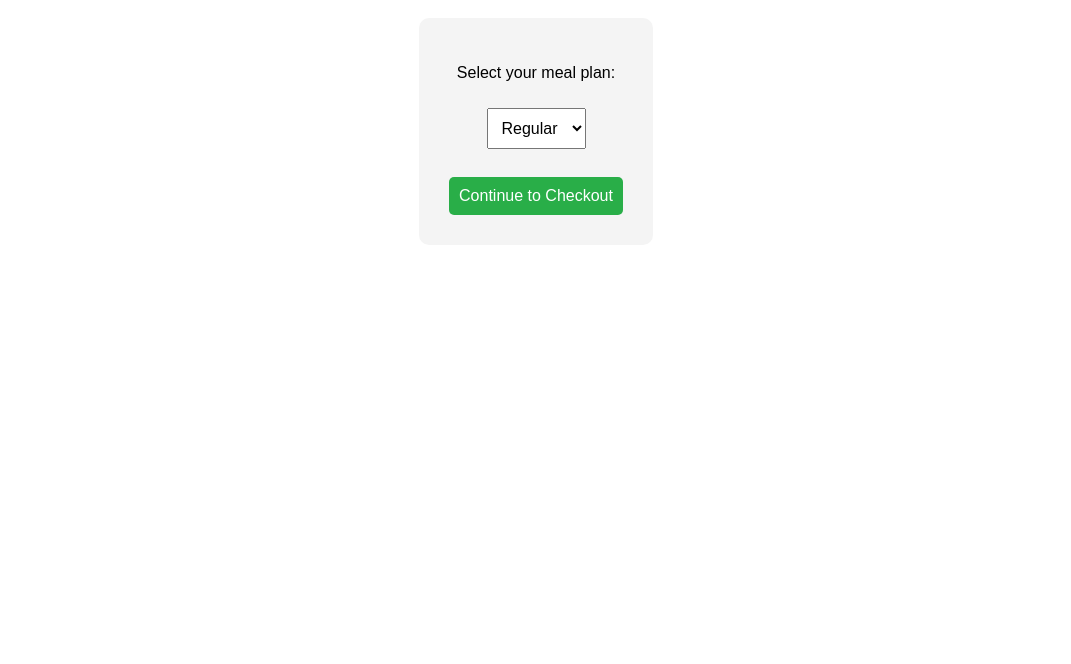
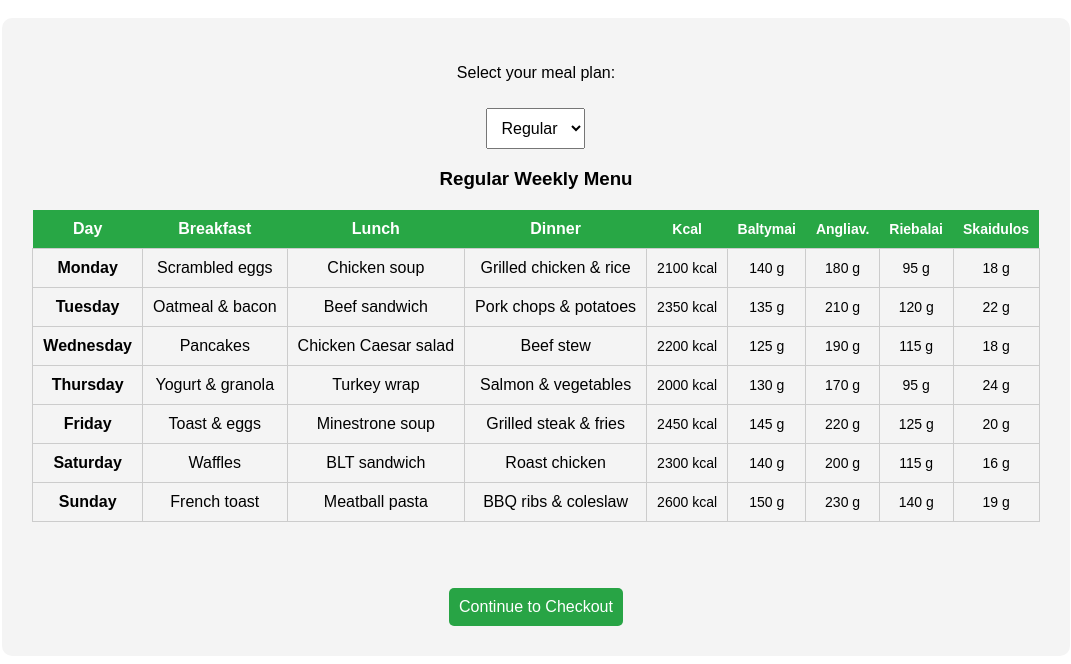
Before and after one commit to David-VilniusTech/PKP_Projektas, a website: page index.html in a window 1280 px wide. Shown: the part 160-824 px from the top of the page, without its empty margins (104-1175 px from the left). Before the commit the page ends 800 px from the top, so only its background shows below. Drawn offline with Linux system fonts and the light colour scheme.

Commit message:
[DDKA-15 Dienos maistine verte per savaite]

```diff
--- a/index.html
+++ b/index.html
@@ -3,35 +3,7 @@
 <head>
 <meta charset="UTF-8">
 <title>Meal Delivery Service</title>
-
-<style>
-body{
-    font-family: Arial;
-    text-align: center;
-    margin-top: 120px;
-}
-
-.container{
-    background: #f4f4f4;
-    padding: 30px;
-    display: inline-block;
-    border-radius: 10px;
-}
-
-select, button{
-    padding: 10px;
-    font-size: 16px;
-    margin-top: 10px;
-}
-
-button{
-    background-color: #29ae48;
-    color: white;
-    border: none;
-    border-radius: 5px;
-    cursor: pointer;
-}
-</style>
+<link rel="stylesheet" href = "styles.css">
 </head>
 
 <body>
@@ -42,10 +14,28 @@ button{
 
 <p>Select your meal plan:</p>
 
-<select id="mealPlan">
+<select id="mealPlan" onchange="updateMenu()">
     <option value="Regular">Regular</option>
     <option value="Vegan">Vegan</option>
 </select>
+
+<h3 id="menuTitle">Regular Weekly Menu</h3>
+<table id="menuTable">
+  <thead>
+  <tr>
+    <th>Day</th>
+    <th>Breakfast</th>
+    <th>Lunch</th>
+    <th>Dinner</th>
+    <th>Kcal</th>
+    <th>Baltymai</th>
+    <th>Angliav.</th>
+    <th>Riebalai</th>
+    <th>Skaidulos</th>
+  </tr>
+</thead>
+  <tbody id="menuBody"></tbody>
+</table>
 
 <br><br>
 
@@ -54,10 +44,139 @@ button{
 </div>
 
 <script>
+const menus = {
+  Regular: [
+    {
+      day: "Monday",
+      breakfast: "Scrambled eggs",
+      lunch: "Chicken soup",
+      dinner: "Grilled chicken & rice",
+      nutrition: { kcal: 2100, protein: 140, carbs: 180, fat: 95, fiber: 18 }
+    },
+    {
+      day: "Tuesday",
+      breakfast: "Oatmeal & bacon",
+      lunch: "Beef sandwich",
+      dinner: "Pork chops & potatoes",
+      nutrition: { kcal: 2350, protein: 135, carbs: 210, fat: 120, fiber: 22 }
+    },
+    {
+      day: "Wednesday",
+      breakfast: "Pancakes",
+      lunch: "Chicken Caesar salad",
+      dinner: "Beef stew",
+      nutrition: { kcal: 2200, protein: 125, carbs: 190, fat: 115, fiber: 18 }
+    },
+    {
+      day: "Thursday",
+      breakfast: "Yogurt & granola",
+      lunch: "Turkey wrap",
+      dinner: "Salmon & vegetables",
+      nutrition: { kcal: 2000, protein: 130, carbs: 170, fat: 95, fiber: 24 }
+    },
+    {
+      day: "Friday",
+      breakfast: "Toast & eggs",
+      lunch: "Minestrone soup",
+      dinner: "Grilled steak & fries",
+      nutrition: { kcal: 2450, protein: 145, carbs: 220, fat: 125, fiber: 20 }
+    },
+    {
+      day: "Saturday",
+      breakfast: "Waffles",
+      lunch: "BLT sandwich",
+      dinner: "Roast chicken",
+      nutrition: { kcal: 2300, protein: 140, carbs: 200, fat: 115, fiber: 16 }
+    },
+    {
+      day: "Sunday",
+      breakfast: "French toast",
+      lunch: "Meatball pasta",
+      dinner: "BBQ ribs & coleslaw",
+      nutrition: { kcal: 2600, protein: 150, carbs: 230, fat: 140, fiber: 19 }
+    }
+  ],
+
+  Vegan: [
+    {
+      day: "Monday",
+      breakfast: "Smoothie bowl",
+      lunch: "Lentil soup",
+      dinner: "Chickpea curry & rice",
+      nutrition: { kcal: 1950, protein: 75, carbs: 290, fat: 55, fiber: 38 }
+    },
+    {
+      day: "Tuesday",
+      breakfast: "Avocado toast",
+      lunch: "Falafel wrap",
+      dinner: "Tofu stir-fry",
+      nutrition: { kcal: 2100, protein: 80, carbs: 260, fat: 85, fiber: 34 }
+    },
+    {
+      day: "Wednesday",
+      breakfast: "Oatmeal & berries",
+      lunch: "Tomato soup",
+      dinner: "Vegan pasta",
+      nutrition: { kcal: 1900, protein: 70, carbs: 300, fat: 50, fiber: 36 }
+    },
+    {
+      day: "Thursday",
+      breakfast: "Chia pudding",
+      lunch: "Buddha bowl",
+      dinner: "Stuffed bell peppers",
+      nutrition: { kcal: 2000, protein: 72, carbs: 285, fat: 60, fiber: 40 }
+    },
+    {
+      day: "Friday",
+      breakfast: "Fruit salad",
+      lunch: "Hummus & pita",
+      dinner: "Vegetable tagine",
+      nutrition: { kcal: 1850, protein: 60, carbs: 295, fat: 48, fiber: 42 }
+    },
+    {
+      day: "Saturday",
+      breakfast: "Banana pancakes",
+      lunch: "Quinoa salad",
+      dinner: "Black bean tacos",
+      nutrition: { kcal: 2150, protein: 78, carbs: 310, fat: 62, fiber: 44 }
+    },
+    {
+      day: "Sunday",
+      breakfast: "Granola & almond milk",
+      lunch: "Mushroom soup",
+      dinner: "Lentil shepherd's pie",
+      nutrition: { kcal: 2050, protein: 74, carbs: 300, fat: 58, fiber: 46 }
+    }
+  ]
+};
+
+function updateMenu() {
+  const plan = document.getElementById("mealPlan").value;
+  document.getElementById("menuTitle").innerText = plan + " Weekly Menu";
+  const tbody = document.getElementById("menuBody");
+  tbody.innerHTML = "";
+  menus[plan].forEach(row => {
+    tbody.innerHTML += `
+<tr>
+  <td><strong>${row.day}</strong></td>
+  <td>${row.breakfast}</td>
+  <td>${row.lunch}</td>
+  <td>${row.dinner}</td>
+  <td>${row.nutrition.kcal} kcal</td>
+  <td>${row.nutrition.protein} g</td>
+  <td>${row.nutrition.carbs} g</td>
+  <td>${row.nutrition.fat} g</td>
+  <td>${row.nutrition.fiber} g</td>
+</tr>`;
+  });
+}
+
 function goToCheckout(){
     let plan = document.getElementById("mealPlan").value;
     window.location.href = "checkout.html?plan=" + plan;
 }
+
+updateMenu();
 </script>
 
 </body>
--- a/server.js
+++ b/server.js
@@ -1,10 +1,13 @@
 const express = require("express");
 const sqlite3 = require("sqlite3").verbose();
 const cors = require("cors");
+const path = require("path");
 
 const app = express();
 app.use(express.json());
 app.use(cors());
+
+app.use(express.static(__dirname));
 
 const db = new sqlite3.Database("orders.db");
 
--- /dev/null
+++ b/styles.css
@@ -0,0 +1,45 @@
+body{
+    font-family: Arial;
+    text-align: center;
+    margin-top: 120px;
+}
+
+.container{
+    background: #f4f4f4;
+    padding: 30px;
+    display: inline-block;
+    border-radius: 10px;
+}
+
+select, button{
+    padding: 10px;
+    font-size: 16px;
+    margin-top: 10px;
+}
+
+button{
+    background-color: #28a445;
+    color: white;
+    border: none;
+    border-radius: 5px;
+    cursor: pointer;
+}
+
+table {
+    margin: 20px auto;
+    border-collapse: collapse;
+    width: 100%;
+}
+th {
+    background-color: #28a745;
+    color: white;
+    padding: 10px;
+}
+td {
+    padding: 10px;
+    border: 1px solid #ccc;
+}
+td:nth-child(n+5), th:nth-child(n+5) {
+    font-size: 14px;
+    white-space: nowrap;
+}
```
Also changed, not shown: package.json (added, +23 -0 lines), 2 other files.
